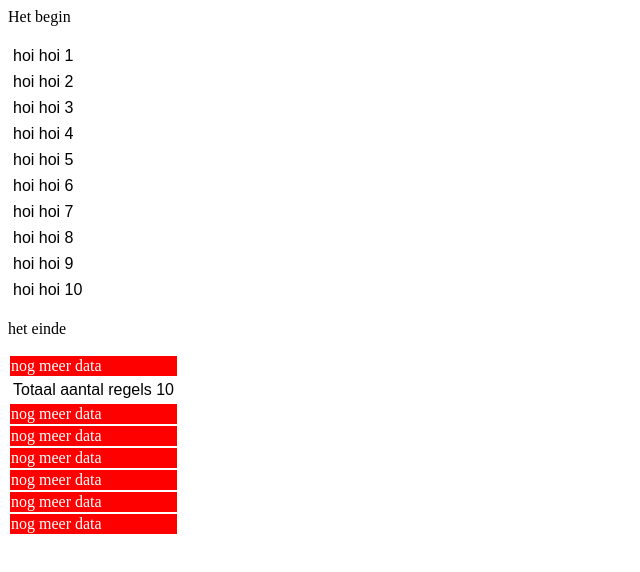
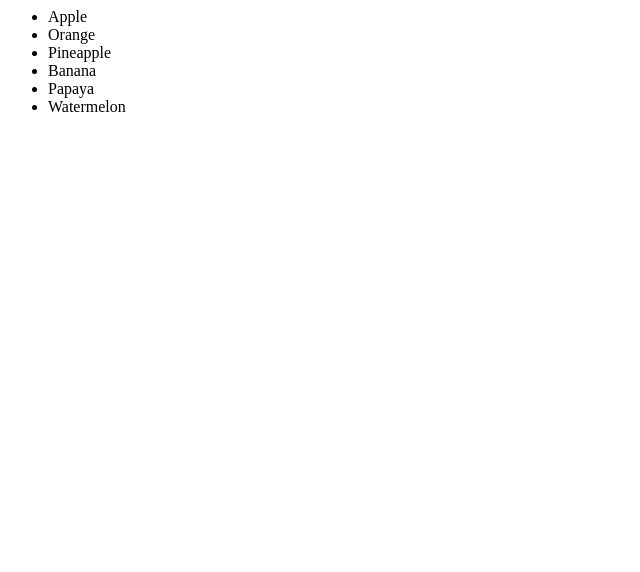
Before and after one commit to martinmolemanhl/AngularExamples, an Angular app: page / in a window 1280 px wide. Shown: the top 572 px of the page, without its empty margins (0-640 px from the left). Built offline with nearby package versions, Linux system fonts and the light colour scheme.

Commit message:
4 files modified, 3 deleted

```diff
--- a/src/app/app.component.css
+++ b/src/app/app.component.css
@@ -1,9 +1,7 @@
-ul.mylist li {
-  font-weight:bold;
-  font-family: sans-serif;
+ul li {
+  cursor: pointer;
 }
 
-td {
-  background-color: red;
-  color: white;
+ul li:hover {
+  background-color: lightgray;
 }
--- a/src/app/app.component.html
+++ b/src/app/app.component.html
@@ -1,38 +1,4 @@
-<div>
-	<p>Het begin</p>
-	<table class="mylist">
-		<tr *ngFor="let i of numbers">
-			<app-table-row [getal]="i" [tekst]="titel"></app-table-row>
-		</tr>
-	</table>
-	<p>het einde</p>
-</div>
-
-<table>
-	<tr>
-		<td>nog meer data</td>
-	</tr>
-	<tr>
-		<app-table-row tekst="Totaal aantal regels" [getal]="numbers.length"></app-table-row>
-	</tr>
-	<tr>
-		<td>nog meer data</td>
-	</tr>
-	<tr>
-		<td>nog meer data</td>
-	</tr>
-	<tr>
-		<td>nog meer data</td>
-	</tr>
-	<tr>
-		<td>nog meer data</td>
-	</tr>
-
-	<tr>
-		<td>nog meer data</td>
-	</tr>
-	<tr>
-		<td>nog meer data</td>
-	</tr>
-
-</table>
+<ul>
+  <!-- in Angular moet je een aanroep van een functie specificeren bij een eventhandler -->
+  <li (click)="handleClickEvent($event, fruit)" *ngFor="let fruit of fruits">{{fruit}}</li>
+</ul>
--- a/src/app/app.component.ts
+++ b/src/app/app.component.ts
@@ -8,10 +8,18 @@ import { Component, VERSION } from "@angular/core";
 export class AppComponent {
   name = "Angular " + VERSION.major;
 
-    public numbers = [1,2,3,4,5,6,7,8,9,10];
-    public titel = 'hoi hoi';
+  public fruits = [
+    "Apple",
+    "Orange",
+    "Pineapple",
+    "Banana",
+    "Papaya",
+    "Watermelon"
+  ];
 
-  constructor() {
+  constructor() {}
 
-  }
+  handleClickEvent(event: MouseEvent, fruit: string): void {
+    console.log(fruit);
+  } // handleClickEvent()
 }
--- a/src/app/components/table-row/table-row.component.css
+++ /dev/null
@@ -1,3 +0,0 @@
-td {
-  font-family: sans-serif;
-}
--- a/src/app/components/table-row/table-row.component.html
+++ /dev/null
@@ -1 +0,0 @@
-  <td>{{tekst}} {{getal}}</td>
--- a/src/app/components/table-row/table-row.component.ts
+++ /dev/null
@@ -1,17 +0,0 @@
-import { Component, OnInit, Input } from '@angular/core';
-
-@Component({
-  selector: 'app-table-row',
-  templateUrl: './table-row.component.html',
-  styleUrls: ['./table-row.component.css']
-})
-export class TableRowComponent implements OnInit {
-  @Input() getal: number;
-  @Input() tekst: string;
-
-  constructor() { }
-
-  ngOnInit() {
-  }
-
-}
```
Also changed, not shown: src/app/app.module.ts (+9 -10 lines).
